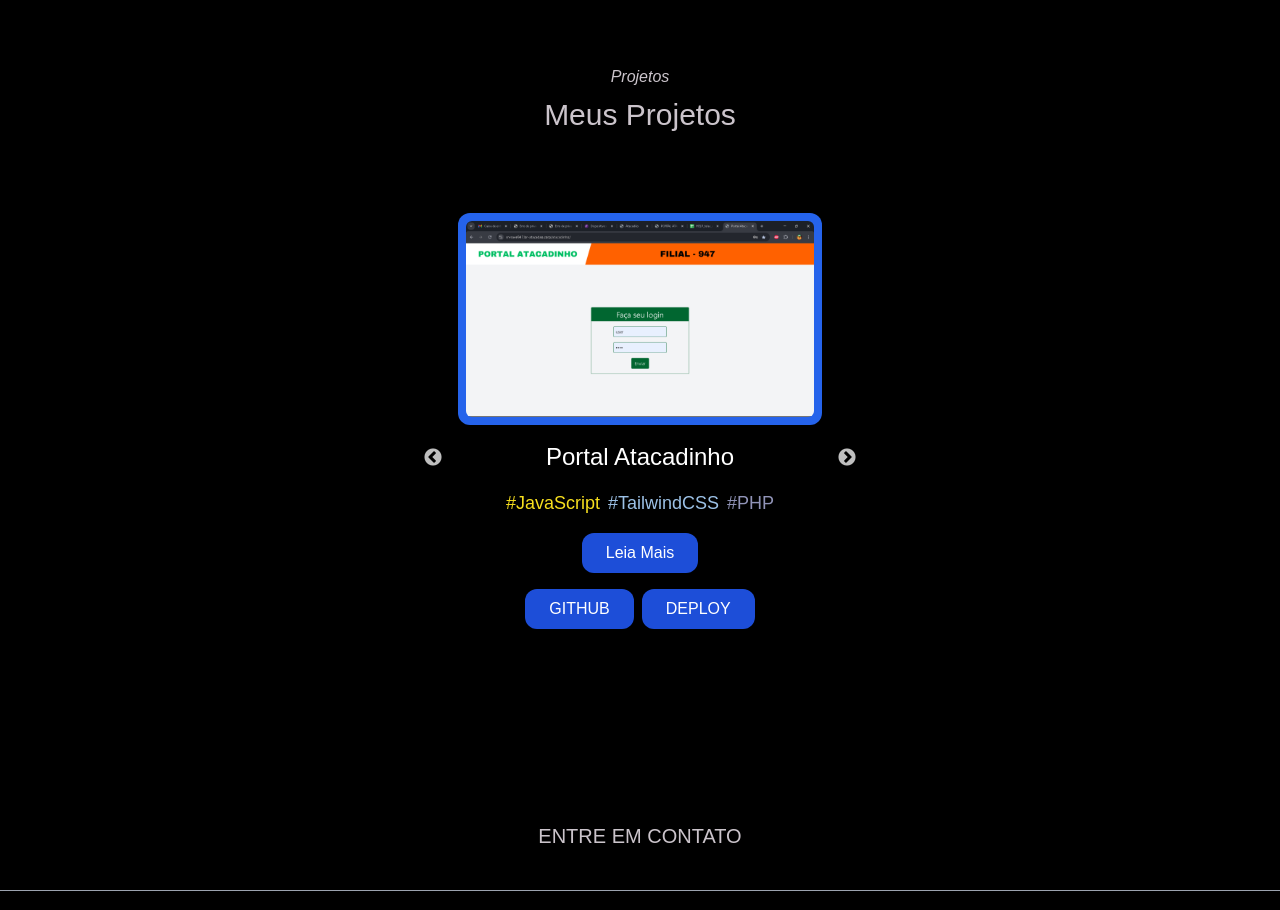
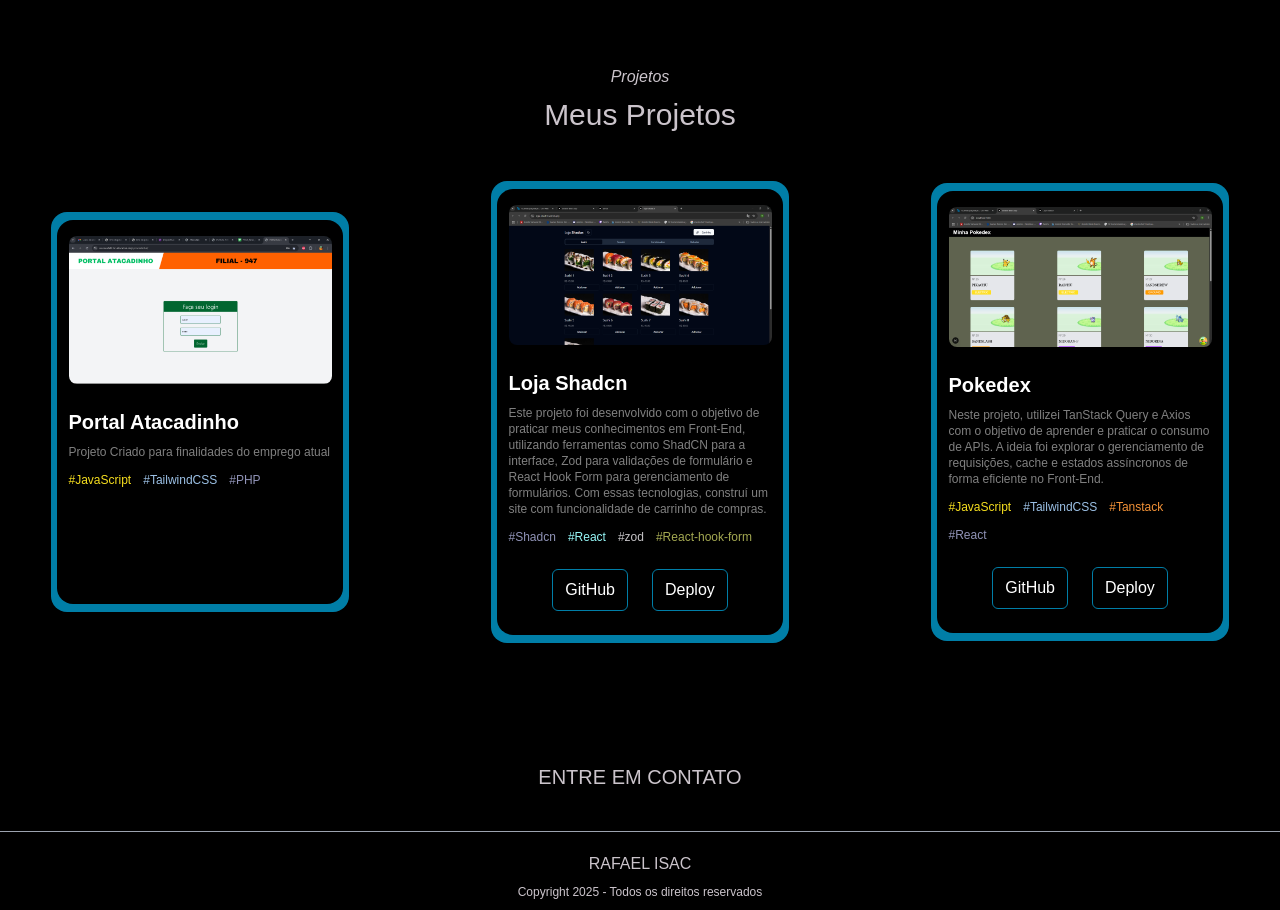
Before and after one commit to rafaelisac23/Meu-Portfolio, a Next.js app: page / in a window 1280 px wide. Shown: the part 2260-3170 px from the top of the page. Built offline with nearby package versions, Linux system fonts and the light colour scheme.

Commit message:
Alter_Projects

```diff
--- a/src/Components/Complements.tsx
+++ b/src/Components/Complements.tsx
@@ -25,7 +25,13 @@ export const Complements = () => {
       </div>
       {/* fim titulo Cursos*/}
 
-      <div className="grid grid-cols-1 sm:grid-cols-2 w-full p-2  text-center place-items-center gap-4 font-Montserrat text-white mt-10">
+      <motion.div
+        initial={{ opacity: 0, y: 20 }}
+        whileInView={{ opacity: 1, y: 0 }}
+        transition={{ duration: 0.7, ease: "easeIn" }}
+        viewport={{ once: true }}
+        className="grid grid-cols-1 sm:grid-cols-2 w-full p-2  text-center place-items-center gap-4 font-Montserrat text-white mt-10"
+      >
         <div>
           <span className="font-bold text-lg">HTML e Css</span> - B7WEB -
           Duração: 10 horas
@@ -62,7 +68,7 @@ export const Complements = () => {
           <span className="font-bold text-lg">Amazom Aws Cloud</span> - Duração:
           Cursando
         </div>
-      </div>
+      </motion.div>
     </div>
   );
 };
--- /dev/null
+++ b/src/Components/ProjectCard/ProjectCard.tsx
@@ -0,0 +1,59 @@
+import { CarouselDataType } from "@/Types/CarouselDataType";
+import { div } from "framer-motion/client";
+
+type Props = {
+  item: CarouselDataType;
+};
+
+export const ProjectCard = ({ item }: Props) => {
+  return (
+    <div className="w-[298px] min-h-96 bg-cerulean flex py-2 justify-center items-center rounded-2xl text-white">
+      <div className="w-[286px] min-h-96 bg-black p-2 flex flex-col items-center rounded-2xl">
+        <div className="w-[263px] flex flex-col justify-center mt-2 ">
+          <img src={item.img} alt="" className="rounded-lg" />
+          <h1 className="text-start mt-6 font-Montserrat font-bold text-xl">
+            {item.titulo}
+          </h1>
+          <p className="text-xs mt-2 opacity-50">{"" + item.texto}</p>
+        </div>
+
+        <div className="w-[263px] flex flex-wrap gap-3 justify-start text-xs mt-3">
+          {item.languages.map((language) => (
+            <p style={{ color: `${language.color}` }}>
+              {"#" + language.language}
+            </p>
+          ))}
+        </div>
+
+        {item.link.map(
+          (link) =>
+            link.deploy !== "" &&
+            link.git !== "" && (
+              <div
+                key={link.id}
+                className=" w-full mt-6 mb-4 flex justify-center gap-6 "
+              >
+                <a
+                  href={link.git}
+                  target="_blank"
+                  rel="noopener noreferrer"
+                  className="border border-cerulean py-2 px-3 rounded-md hover:bg-cerulean"
+                >
+                  GitHub
+                </a>
+
+                <a
+                  href={link.deploy}
+                  target="_blank"
+                  rel="noopener noreferrer"
+                  className="border border-cerulean py-2 px-3 rounded-md hover:bg-cerulean"
+                >
+                  Deploy
+                </a>
+              </div>
+            )
+        )}
+      </div>
+    </div>
+  );
+};
--- a/src/Components/Projects.tsx
+++ b/src/Components/Projects.tsx
@@ -4,6 +4,8 @@ import Slider from "react-slick";
 import "slick-carousel/slick/slick.css";
 import "slick-carousel/slick/slick-theme.css";
 import { useState } from "react";
+import { div } from "framer-motion/client";
+import { ProjectCard } from "./ProjectCard/ProjectCard";
 
 export const Projects = () => {
   const [showModal, setShowModal] = useState(false);
@@ -50,108 +52,15 @@ export const Projects = () => {
       </motion.h2>
 
       <motion.div
-        className="w-3/4 m-auto flex justify-center items-center"
+        className="w-full mt-12 grid grid-cols-1 sm:grid-cols-2 lg:grid-cols-3 gap-10 place-items-center"
         initial={{ opacity: 0, x: -50 }}
         whileInView={{ opacity: 1, x: 0 }}
         transition={{ duration: 2.0, ease: "easeIn" }}
         viewport={{ once: true }} // Garante que a animação ocorra apenas uma vez
       >
-        <div className="mt-20 min-w-40 max-w-96 ">
-          <Slider {...settings}>
-            {dataProj.map((item) => (
-              <div className="  text-black rounded-xl">
-                <div className=" rounded-xl bg-blue-600 flex justify-center items-center p-2 ">
-                  <img
-                    src={item.img}
-                    alt=""
-                    className="h-full w-full rounded-md"
-                  />
-                </div>
-
-                <div className="flex flex-col justify-center items-center gap-4 p-4">
-                  <p className="text-2xl  font-Montserrat text-white text-center text-shadow  w-full">
-                    {item.titulo}
-                  </p>
-
-                  <div className=" flex flex-wrap gap-2 justify-center  text-white text-shadow  w-full">
-                    {item.languages.map((item) => (
-                      <p
-                        key={item.id}
-                        className="font-Montserrat text-sm sm:text-lg"
-                        style={{ color: `${item.color}` }}
-                      >
-                        #{item.language}
-                      </p>
-                    ))}
-                  </div>
-
-                  <button
-                    className="bg-blue-700 text-white px-6 py-2 rounded-xl text-background texte-center hover:bg-blue-800"
-                    onClick={() => OpenModal(item.titulo, item.texto)}
-                  >
-                    Leia Mais
-                  </button>
-
-                  <div className="flex gap-2">
-                    {item.link.map((item) => (
-                      <>
-                        <a
-                          href={item.git}
-                          target="_blank"
-                          className="bg-blue-700 text-white px-6 py-2 rounded-xl text-background texte-center hover:bg-blue-800"
-                        >
-                          GITHUB
-                        </a>
-
-                        <a
-                          href={item.deploy}
-                          target="_blank"
-                          className=" bg-blue-700 text-white px-6 py-2 rounded-xl text-background texte-center hover:bg-blue-800"
-                        >
-                          DEPLOY
-                        </a>
-                      </>
-                    ))}
-                  </div>
-                </div>
-              </div>
-            ))}
-          </Slider>
-        </div>
-
-        {/*Modal*/}
-        <AnimatePresence>
-          {showModal && (
-            <motion.div
-              className="fixed inset-0 flex items-center justify-center bg-black bg-opacity-50"
-              initial={{ opacity: 0 }}
-              animate={{ opacity: 1 }}
-              exit={{ opacity: 0 }}
-            >
-              <motion.div
-                className="bg-white p-6 rounded-lg shadow-lg mx-3 flex flex-col md:max-w-96"
-                initial={{ scale: 0.8, opacity: 0 }}
-                animate={{ scale: 1, opacity: 1 }}
-                exit={{ scale: 0.8, opacity: 0 }}
-                transition={{ duration: 0.3, ease: "easeOut" }}
-              >
-                <h1 className="mb-4 font-Montserrat font-bold underline underline-offset-4 text-xl text-black">
-                  {title}
-                </h1>
-                <p className="font-Montserrat text-sm text-justify text-black">
-                  {text}
-                </p>
-                <button
-                  className="w-28 bg-red-600 mt-6 text-white py-2 rounded-md"
-                  onClick={CloseModal}
-                >
-                  Fechar
-                </button>
-              </motion.div>
-            </motion.div>
-          )}
-        </AnimatePresence>
-        {/*Modal*/}
+        {dataProj.map((item) => (
+          <ProjectCard item={item} />
+        ))}
       </motion.div>
     </div>
   );
--- a/src/app/page.tsx
+++ b/src/app/page.tsx
@@ -63,7 +63,7 @@ const page = () => {
   };
 
   return (
-    <div className="">
+    <div className="text-white">
       <nav className="w-full  flex flex-col mb-10 ">
         <div className="flex flex-col-reverse justify-end items-center">
           {hiddenMenu && <div className="hidden"></div>}
--- a/src/data/dataProj.ts
+++ b/src/data/dataProj.ts
@@ -4,8 +4,7 @@ export const dataProj: CarouselDataType[] = [
   {
     titulo: "Portal Atacadinho",
     img: "/images/atacadinho.png",
-    texto:
-      "Com o passar do tempo trabalhando na atual empresa, foi identificado que as informações estavam muito dispersas. Logo, com a ajuda de um colaborador, colega de setor, decidimos centralizar essas informações. Com isso chegamos à conclusão de criar o Portal Atacadinho, que foi desenvolvido com o objetivo de ser um portal acessível a todos os colaboradores. Foi feito um deploy diretamente no servidor local da empresa para garantir esse acesso. Com ele, também produzimos uma versão modificada do Portal de Frios e do Portal de Sacola, que eram utilizados em nossa filial. Para a criação desse projeto, utilizamos HTML, CSS e JavaScript para o front-end, com o auxílio do TailwindCSS via CDN. Para o back-end, utilizamos PHP e MariaDB, junto a um servidor.",
+    texto: "Projeto Criado para finalidades do emprego atual",
     languages: [
       { language: "JavaScript", color: "#F7DF1E", id: 1 },
       { language: "TailwindCSS", color: "#9CC1E6", id: 2 },
@@ -20,15 +19,15 @@ export const dataProj: CarouselDataType[] = [
     ],
   },
   {
-    titulo: "Loja Shadcn - em produção",
+    titulo: "Loja Shadcn",
     img: "/images/lojashadcn.png",
     texto:
-      "Este projeto veio com a intenção de praticar meus conhecimentos adquiridos com a ferramenta ShadCn,e tambem aumentar um pouco os meus conhecimentos sobre Front-End",
+      "Este projeto foi desenvolvido com o objetivo de praticar meus conhecimentos em Front-End, utilizando ferramentas como ShadCN para a interface, Zod para validações de formulário e React Hook Form para gerenciamento de formulários. Com essas tecnologias, construí um site com funcionalidade de carrinho de compras.",
     languages: [
-      { language: "JavaScript", color: "#F7DF1E", id: 1 },
-      { language: "TailwindCSS", color: "#9CC1E6", id: 2 },
-      { language: "Shadcn", color: "#9194B8", id: 3 },
-      { language: "React", color: "#9194B8", id: 4 },
+      { language: "Shadcn", color: "#9194B8", id: 1 },
+      { language: "React", color: "#97F9F9", id: 2 },
+      { language: "zod", color: "#C5C3C6", id: 3 },
+      { language: "React-hook-form", color: "#A5AA52", id: 4 },
     ],
     link: [
       {
@@ -38,4 +37,23 @@ export const dataProj: CarouselDataType[] = [
       },
     ],
   },
+  {
+    titulo: "Pokedex",
+    img: "/images/Pokedex.png",
+    texto:
+      "Neste projeto, utilizei TanStack Query e Axios com o objetivo de aprender e praticar o consumo de APIs. A ideia foi explorar o gerenciamento de requisições, cache e estados assíncronos de forma eficiente no Front-End.",
+    languages: [
+      { language: "JavaScript", color: "#F7DF1E", id: 1 },
+      { language: "TailwindCSS", color: "#9CC1E6", id: 2 },
+      { language: "Tanstack", color: "#F39237", id: 3 },
+      { language: "React", color: "#9194B8", id: 4 },
+    ],
+    link: [
+      {
+        id: 1,
+        git: "https://github.com/rafaelisac23/PokedexApi",
+        deploy: "https://pokedex-api-vert.vercel.app/",
+      },
+    ],
+  },
 ];
```
Also changed, not shown: public/images/Pokedex.png (added), public/images/lojashadcn.png.
